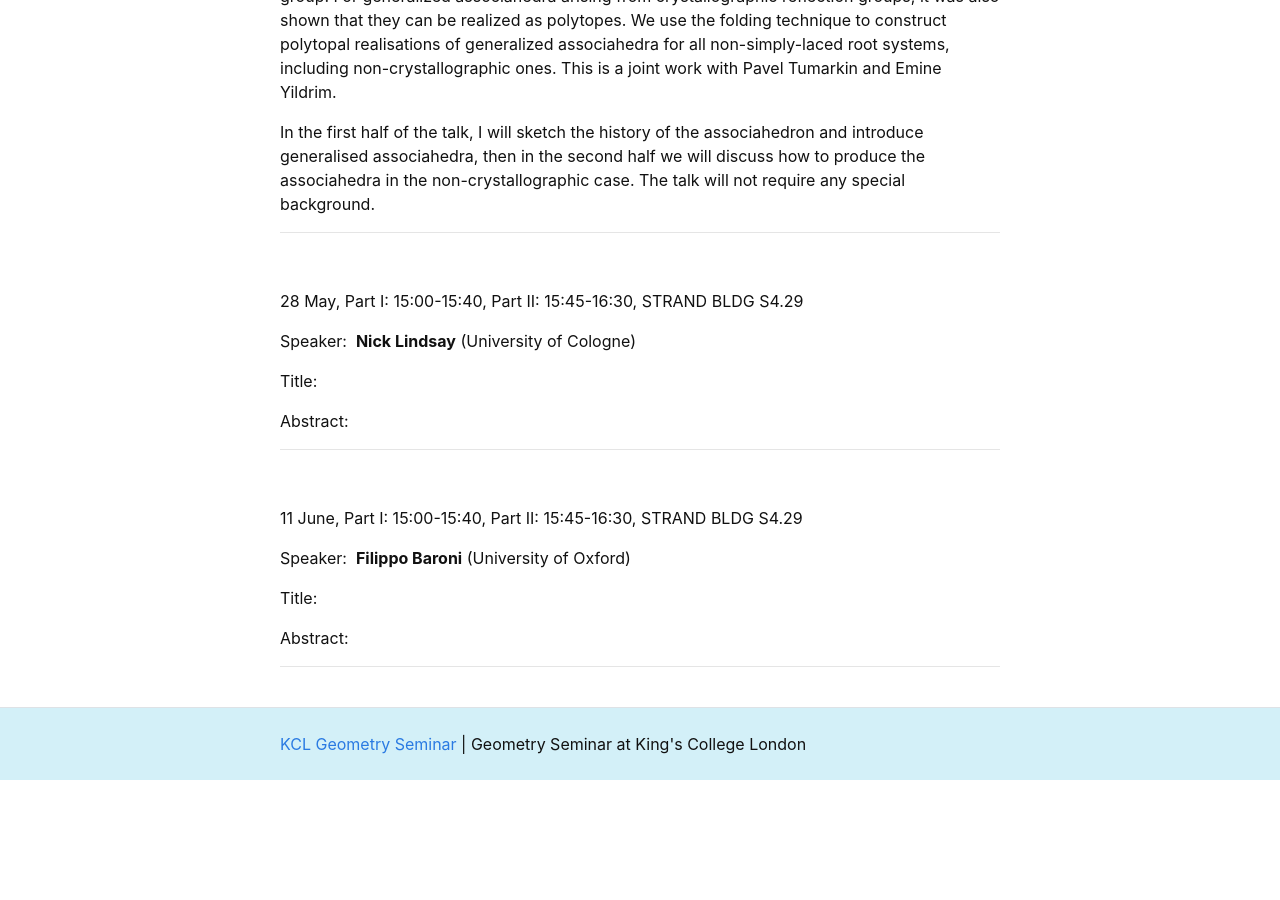
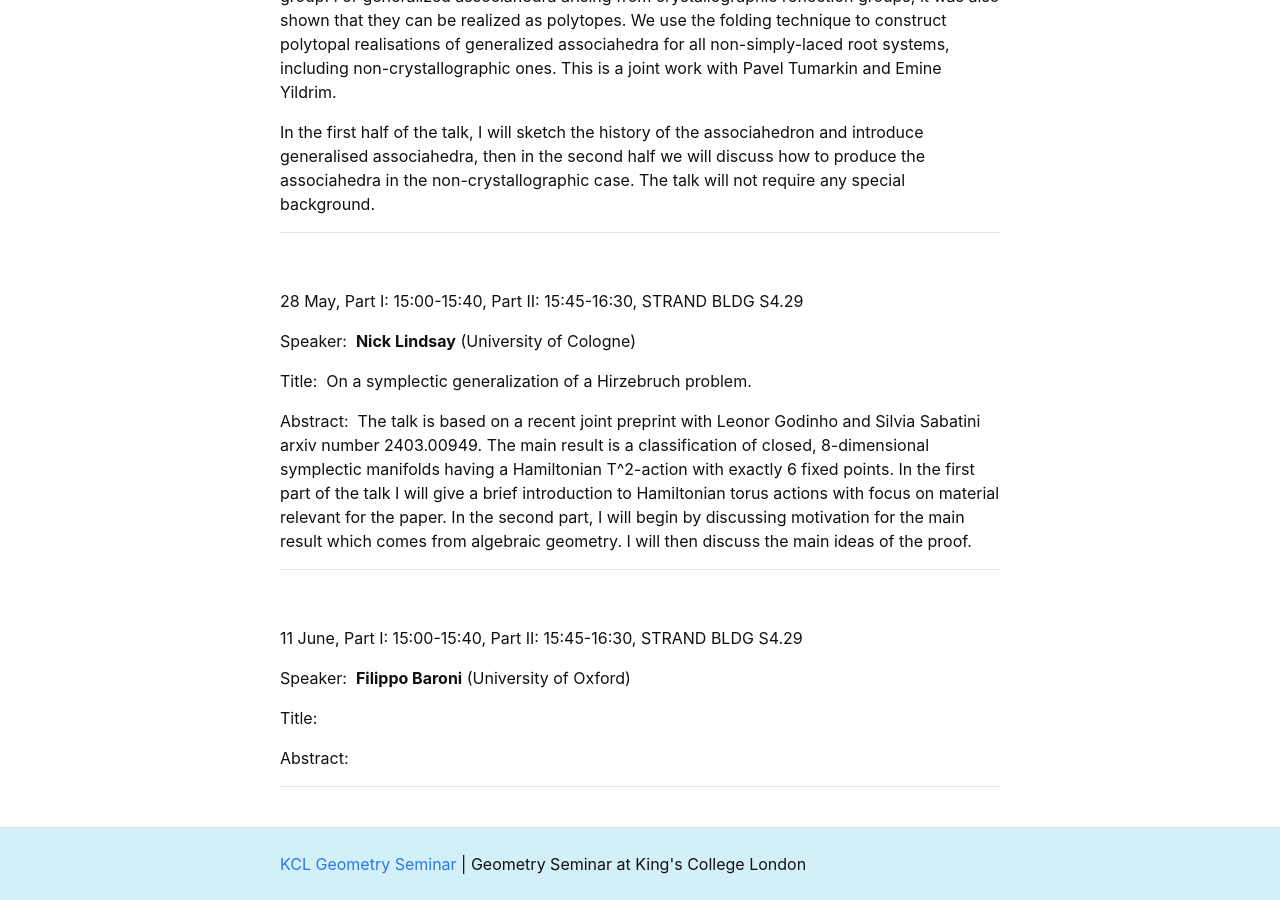
Before and after one commit to kcl-geometry-seminar/kcl-geometry-seminar.github.io, a Jekyll site: the page built from pages/index.md, in a window 1280 px wide and 900 px high, scrolled down 2269 px. Built offline with Jekyll 4.4.1, drawn with Linux system fonts in a browser that asks for light colours; a script that is not in the unit is left out; before the commit the page ends 3049 px from its top, so only the background shows below that.

Commit message:
Update index.md

```diff
--- a/pages/index.md
+++ b/pages/index.md
@@ -80,9 +80,18 @@ In the first half of the talk, I will sketch the history of the associahedron an
 
 Speaker:&nbsp; **Nick Lindsay** (University of Cologne)
 
-Title:&nbsp;
+Title:&nbsp; On a symplectic generalization of a Hirzebruch problem.
 
-Abstract:&nbsp;
+Abstract:&nbsp; The talk is based on a recent joint preprint with Leonor
+ Godinho and Silvia Sabatini arxiv number 2403.00949. The main result
+ is a classification of closed, 8-dimensional symplectic manifolds
+ having a Hamiltonian T^2-action with exactly 6 fixed points. In the
+ first part of the talk I will give a brief introduction to Hamiltonian
+ torus actions with focus on material relevant for the paper. In the
+ second part, I will begin by discussing motivation for the main result
+ which comes from algebraic geometry. I will then discuss the main
+ ideas of the proof.
+
 
 
 ---------------------------------------------------------
```
